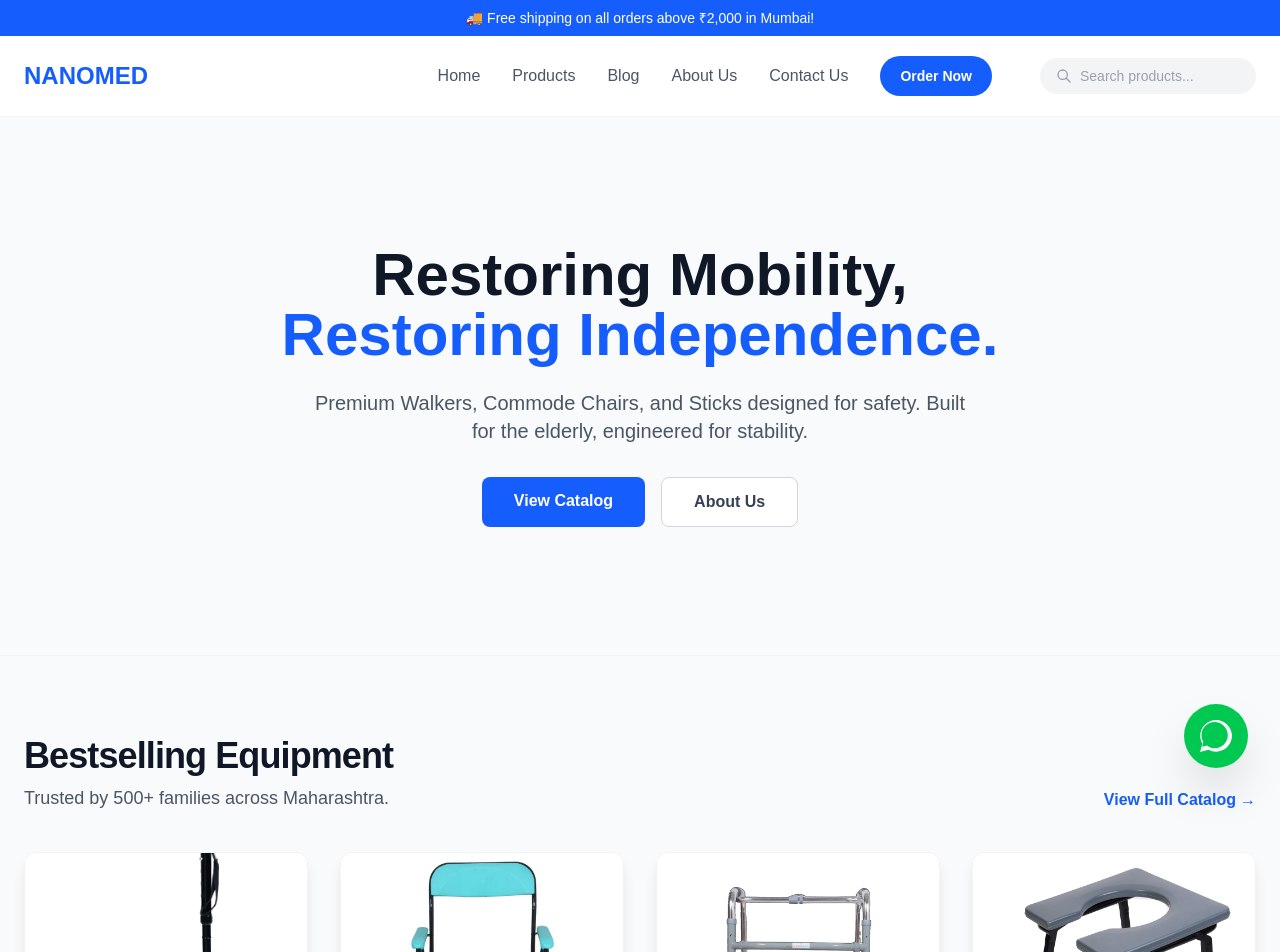
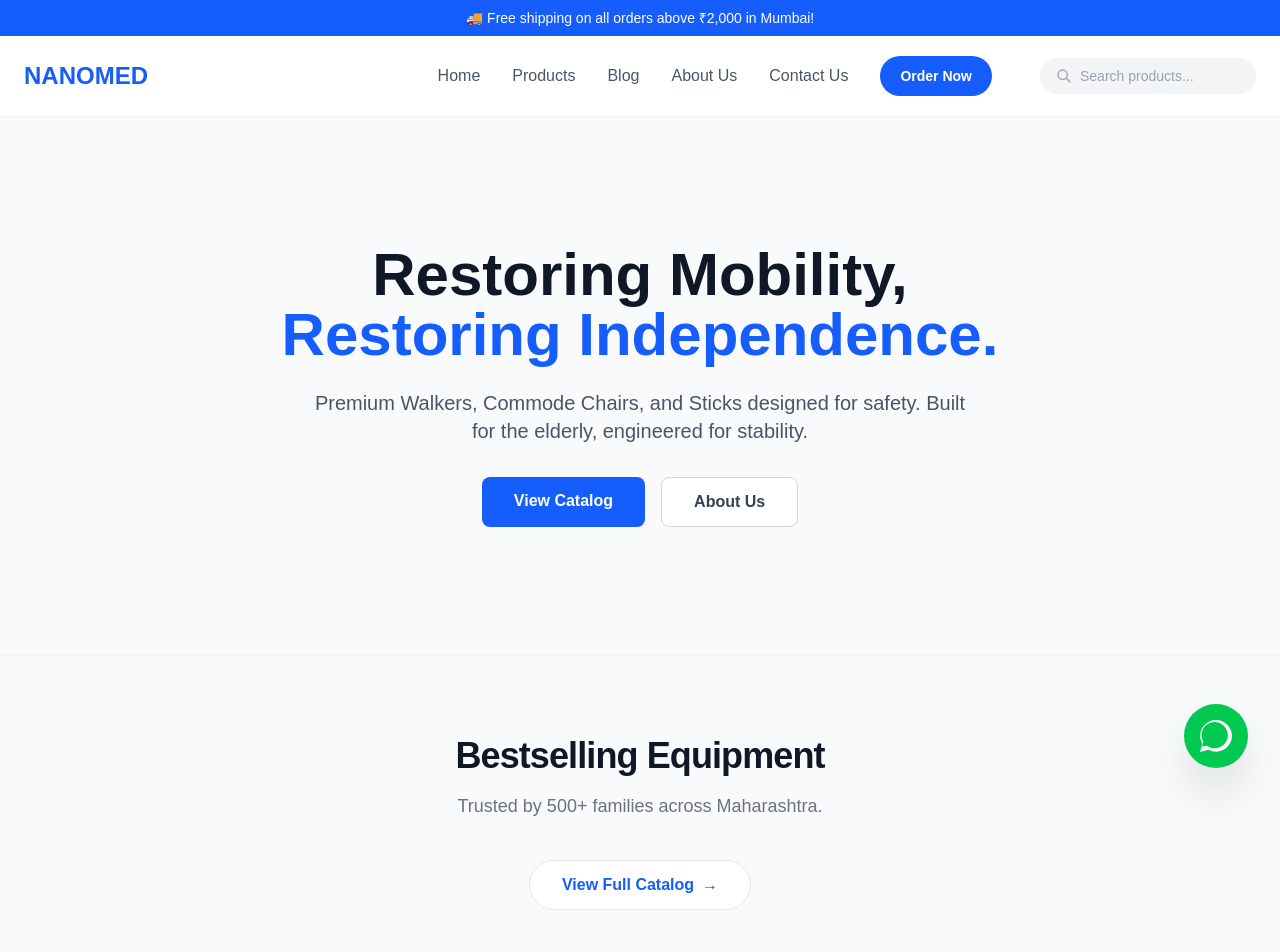
Before and after one commit to aryadharmadhikari/NanoMed, a Next.js app: page / in a window 1280 px wide. Shown: the top 952 px of the page. Built offline with nearby package versions, Linux system fonts and the light colour scheme.

Commit message:
UI: align content to centre

```diff
--- a/src/app/page.tsx
+++ b/src/app/page.tsx
@@ -19,23 +19,28 @@ export default function Home() {
       {/* 2. Bestselling Section (Social Proof & Trust) */}
       <section className="bg-gray-50 py-20 px-6 border-y border-gray-100">
         <div className="max-w-7xl mx-auto">
-          <div className="flex flex-col md:flex-row justify-between items-end mb-10 gap-4">
-            <div>
-              <h2 className="text-3xl md:text-4xl font-extrabold text-gray-900 tracking-tight">
+          {/* Header: Centered Alignment */}
+          <div className="text-center mb-16">
+            <h2 className="text-4xl font-extrabold text-gray-900 tracking-tight">
               Bestselling Equipment
             </h2>
-              <p className="text-gray-600 mt-2 text-lg">
+            <p className="text-gray-500 mt-4 text-lg max-w-2xl mx-auto">
               Trusted by 500+ families across Maharashtra.
             </p>
-            </div>
+
+            {/* Action Button below with vertical space */}
+            <div className="mt-10">
               <Link
                 href="/products"
-              className="text-blue-600 font-bold hover:text-blue-800 transition flex items-center gap-1"
+                className="group inline-flex items-center gap-2 bg-white border border-gray-200 px-8 py-3 rounded-full font-bold text-blue-600 hover:text-blue-700 hover:shadow-md transition-all whitespace-nowrap"
               >
-              View Full Catalog <span>→</span>
+                View Full Catalog
+                <span className="transition-transform group-hover:translate-x-1">→</span>
               </Link>
             </div>
+          </div>
 
+          {/* Grid */}
           <div className="grid grid-cols-1 sm:grid-cols-2 lg:grid-cols-4 gap-8">
             {bestsellingProducts.map((product) => (
               <ProductCard key={product.id} product={product} />
@@ -45,7 +50,7 @@ export default function Home() {
       </section>
 
       {/* 3. Featured Selection (Highlighting Quality) */}
-      <section className="py-20 px-6 max-w-7xl mx-auto">
+      <section className="bg-blue-50/50 py-20 px-6">
         <div className="text-center mb-12">
           <h2 className="text-3xl font-bold text-gray-900">Featured Innovation</h2>
           <p className="text-gray-500 mt-2">Premium mobility solutions from NANOMED.</p>
```
Lines whose indentation alone changed are shown as unchanged.
